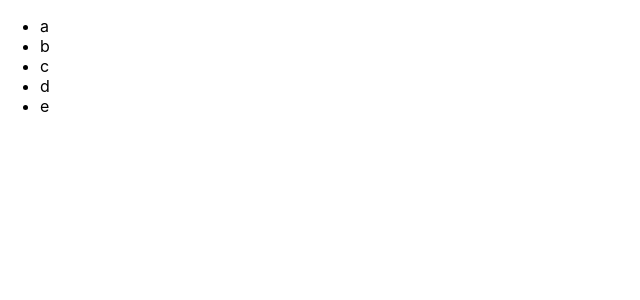
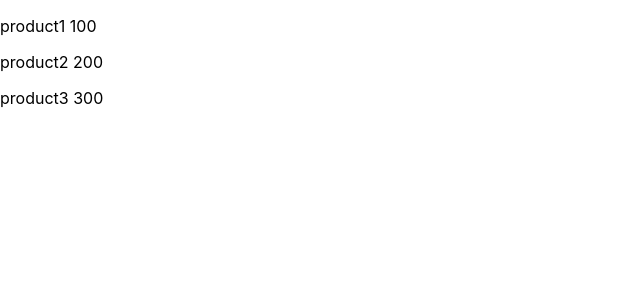
Before and after one commit to Ko3uHaK/my-app, a React (Create React App) app: page / in a window 1280 px wide. Shown: the top 300 px of the page, without its empty margins (0-640 px from the left). Built offline with nearby package versions, Linux system fonts and the light colour scheme.

Commit message:
react arr 3

```diff
--- a/src/App.js
+++ b/src/App.js
@@ -1,16 +1,28 @@
 import React from 'react';
 
 function App() {
-	const arr = ['a', 'b', 'c', 'd', 'e'];
+	const prods = [
+		{name: 'product1', cost: 100},
+		{name: 'product2', cost: 200},
+		{name: 'product3', cost: 300},
+	];
+	const res = prods.map(function(item) {
+		return <p>{item.name} {item.cost}</p>;
+	});
 
-	const res = arr.map(function(item,index) {
-		return <li key ={index}>{item}</li>;
-	});
-	return(
-		<ul>
-			{res}
-		</ul>
-	)
+	return <div>
+		{res}
+	</div>;
+	// const arr = ['a', 'b', 'c', 'd', 'e'];
+
+	// const res = arr.map(function(item,index) {
+	// 	return <li key ={index}>{item}</li>;
+	// });
+	// return(
+	// 	<ul>
+	// 		{res}
+	// 	</ul>
+	// )
 	// let arr =[];
 
 	// for (let i=1; i<6;i++){
```
